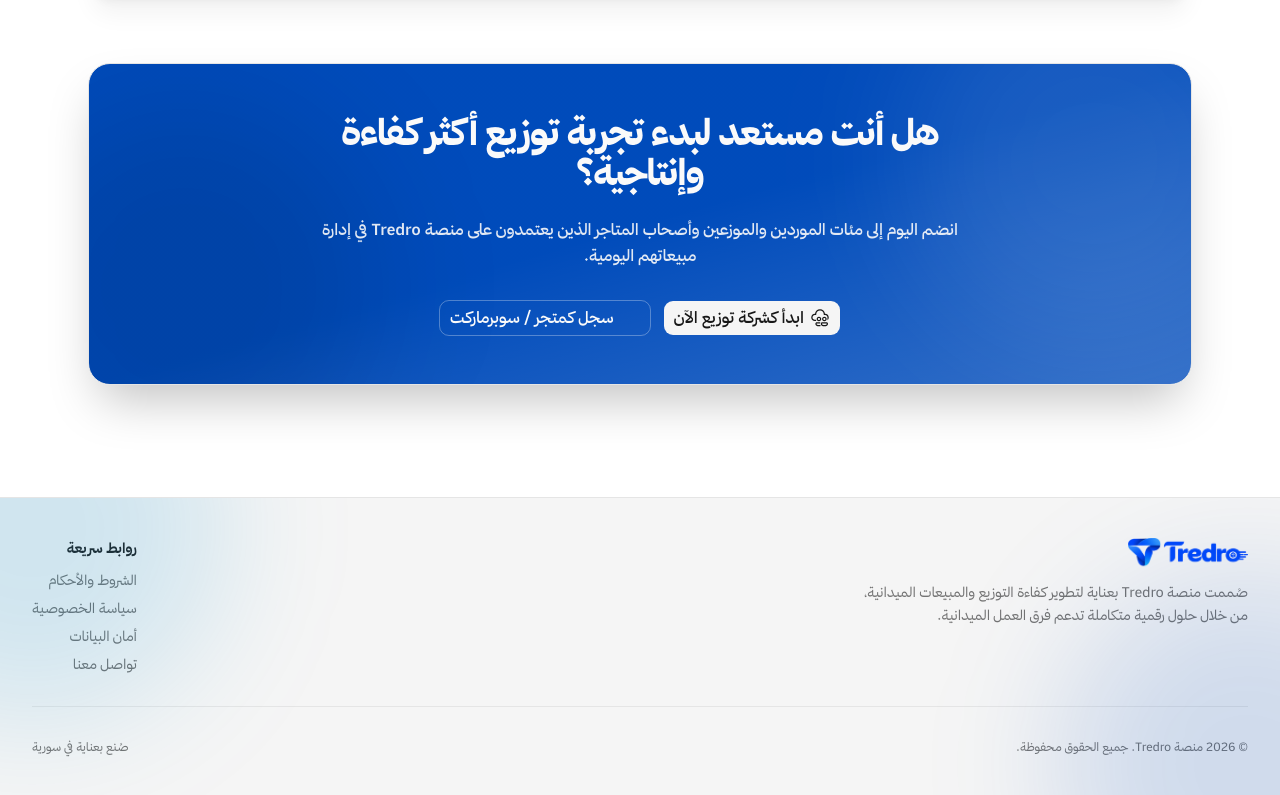
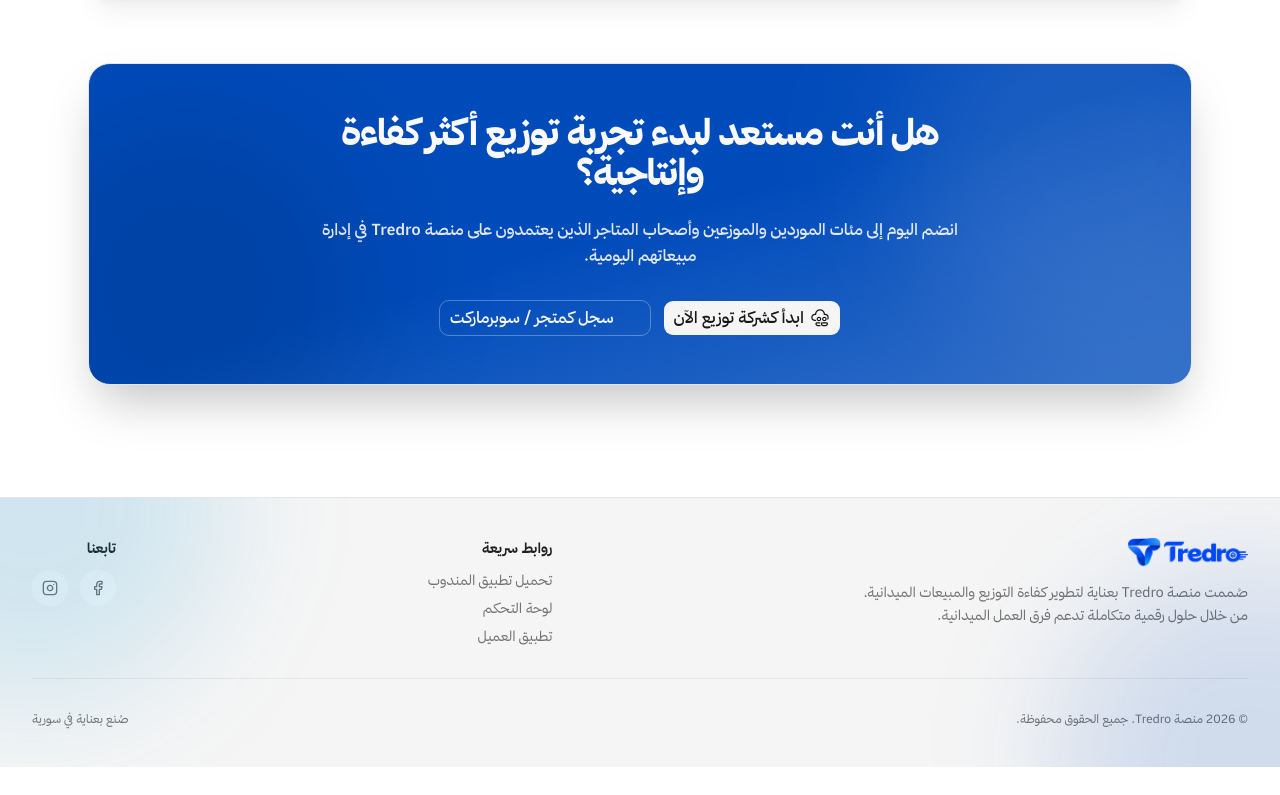
Before and after one commit to TredroSyr/tredro, a Next.js app: page /about in a window 1280 px wide. Shown: the part 2345-3140 px from the top of the page. After the commit the page ends 3112 px from the top, so only its background shows below. Built offline with nearby package versions, Linux system fonts and the light colour scheme.

Commit message:
fix resoive

```diff
--- a/app/globals.css
+++ b/app/globals.css
@@ -388,6 +388,10 @@
 .dark .map-surface .leaflet-control-attribution {
   color: oklch(0.72 0.03 257);
 }
+::view-transition-group(root) {
+  animation: none;
+}
+
 ::view-transition-old(root),
 ::view-transition-new(root) {
   animation: none;
--- a/components/footer.tsx
+++ b/components/footer.tsx
@@ -1,12 +1,58 @@
+import { SVGProps } from "react";
 import Image from "next/image";
 import Link from "next/link";
 import { Separator } from "@/components/ui/separator";
+import { DASHBOARD_URL } from "@/components/header";
 
-const footerLinks = [
-  { label: "الشروط والأحكام", href: "#" },
-  { label: "سياسة الخصوصية", href: "#" },
-  { label: "أمان البيانات", href: "#" },
-  { label: "تواصل معنا", href: "#" },
+const FacebookIcon = (props: SVGProps<SVGSVGElement>) => (
+  <svg
+    viewBox="0 0 24 24"
+    fill="none"
+    stroke="currentColor"
+    strokeWidth={2}
+    strokeLinecap="round"
+    strokeLinejoin="round"
+    xmlns="http://www.w3.org/2000/svg"
+    {...props}
+  >
+    <path d="M18 2h-3a5 5 0 0 0-5 5v3H7v4h3v8h4v-8h3l1-4h-4V7a1 1 0 0 1 1-1h3z" />
+  </svg>
+);
+
+const InstagramIcon = (props: SVGProps<SVGSVGElement>) => (
+  <svg
+    viewBox="0 0 24 24"
+    fill="none"
+    stroke="currentColor"
+    strokeWidth={2}
+    strokeLinecap="round"
+    strokeLinejoin="round"
+    xmlns="http://www.w3.org/2000/svg"
+    {...props}
+  >
+    <rect width="20" height="20" x="2" y="2" rx="5" ry="5" />
+    <path d="M16 11.37A4 4 0 1 1 12.63 8 4 4 0 0 1 16 11.37z" />
+    <line x1="17.5" x2="17.5" y1="6.5" y2="6.5" />
+  </svg>
+);
+
+const appLinks = [
+  { label: "تحميل تطبيق المندوب", href: "#" },
+  { label: "لوحة التحكم", href: DASHBOARD_URL },
+  { label: "تطبيق العميل", href: "#" },
+];
+
+const socialLinks = [
+  {
+    label: "Facebook",
+    href: "https://www.facebook.com/share/1Fm16LgfnH/",
+    icon: FacebookIcon,
+  },
+  {
+    label: "Instagram",
+    href: "https://www.instagram.com/tredro_sy",
+    icon: InstagramIcon,
+  },
 ];
 
 const Footer = () => {
@@ -38,7 +84,7 @@
               روابط سريعة
             </h3>
             <nav className="flex flex-col items-center md:items-start gap-2">
-              {footerLinks.map((link) => (
+              {appLinks.map((link) => (
                 <Link
                   key={link.label}
                   href={link.href}
@@ -48,6 +94,27 @@
                 </Link>
               ))}
             </nav>
+          </div>
+
+          {/* Social */}
+          <div className="flex flex-col items-center md:items-start gap-3">
+            <h3 className="text-sm font-semibold text-card-foreground/90">
+              تابعنا
+            </h3>
+            <div className="flex items-center gap-3">
+              {socialLinks.map((social) => (
+                <a
+                  key={social.label}
+                  href={social.href}
+                  target="_blank"
+                  rel="noopener noreferrer"
+                  aria-label={social.label}
+                  className="flex h-9 w-9 items-center justify-center rounded-full bg-background/60 text-muted-foreground transition-colors duration-200 hover:text-card-foreground"
+                >
+                  <social.icon className="h-4 w-4" />
+                </a>
+              ))}
+            </div>
           </div>
         </div>
 
--- a/components/header.tsx
+++ b/components/header.tsx
@@ -18,7 +18,7 @@
   { href: "/about", label: "من نحن" },
 ];
 
-const DASHBOARD_URL = "https://dashboard.tredro.online/";
+export const DASHBOARD_URL = "https://dashboard.tredro.online/";
 
 export const Header = () => {
   const [mobileMenuOpen, setMobileMenuOpen] = useState(false);
```
Also changed, not shown: components/feature-grid.tsx (+52 -53 lines).
